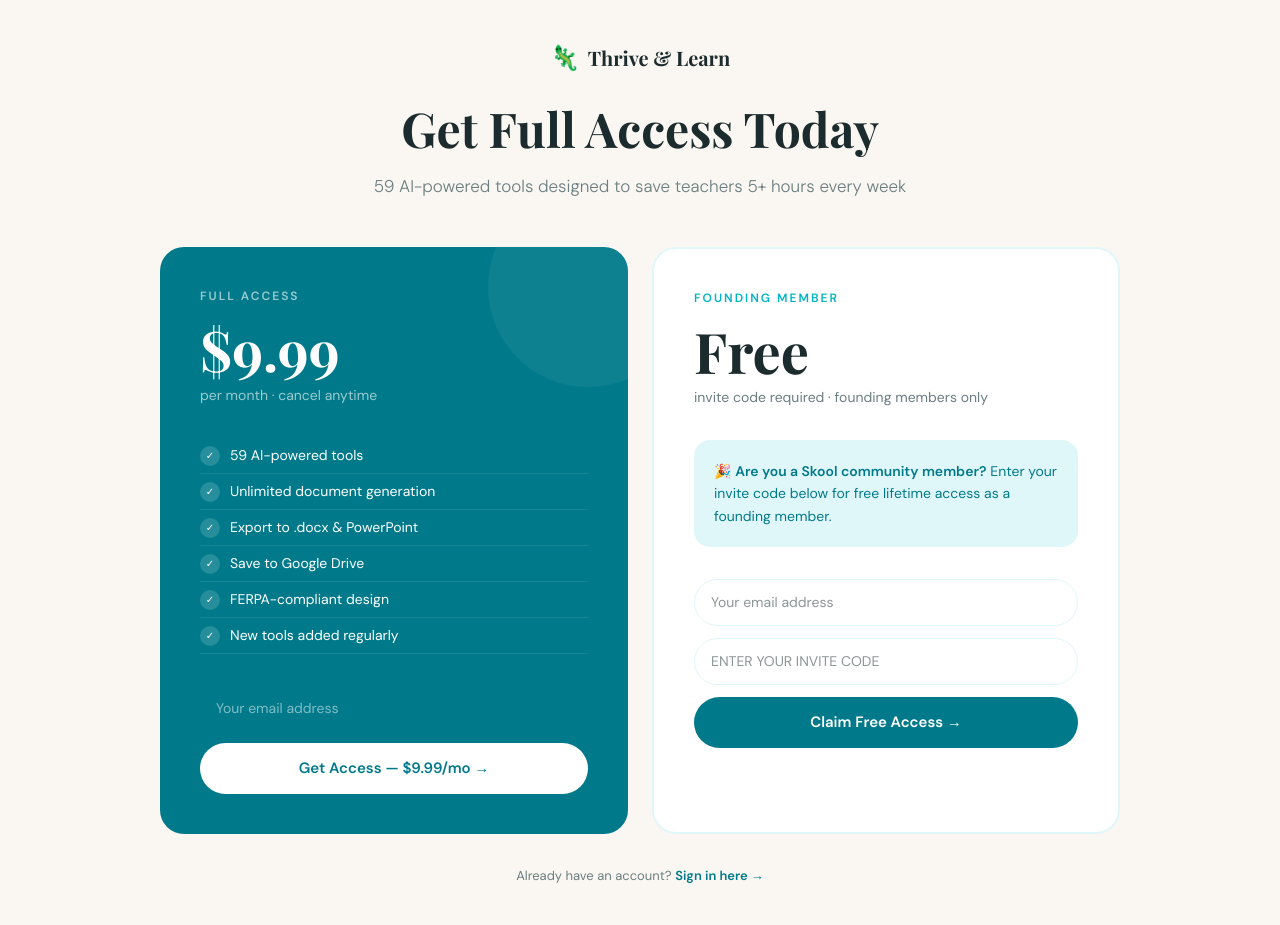
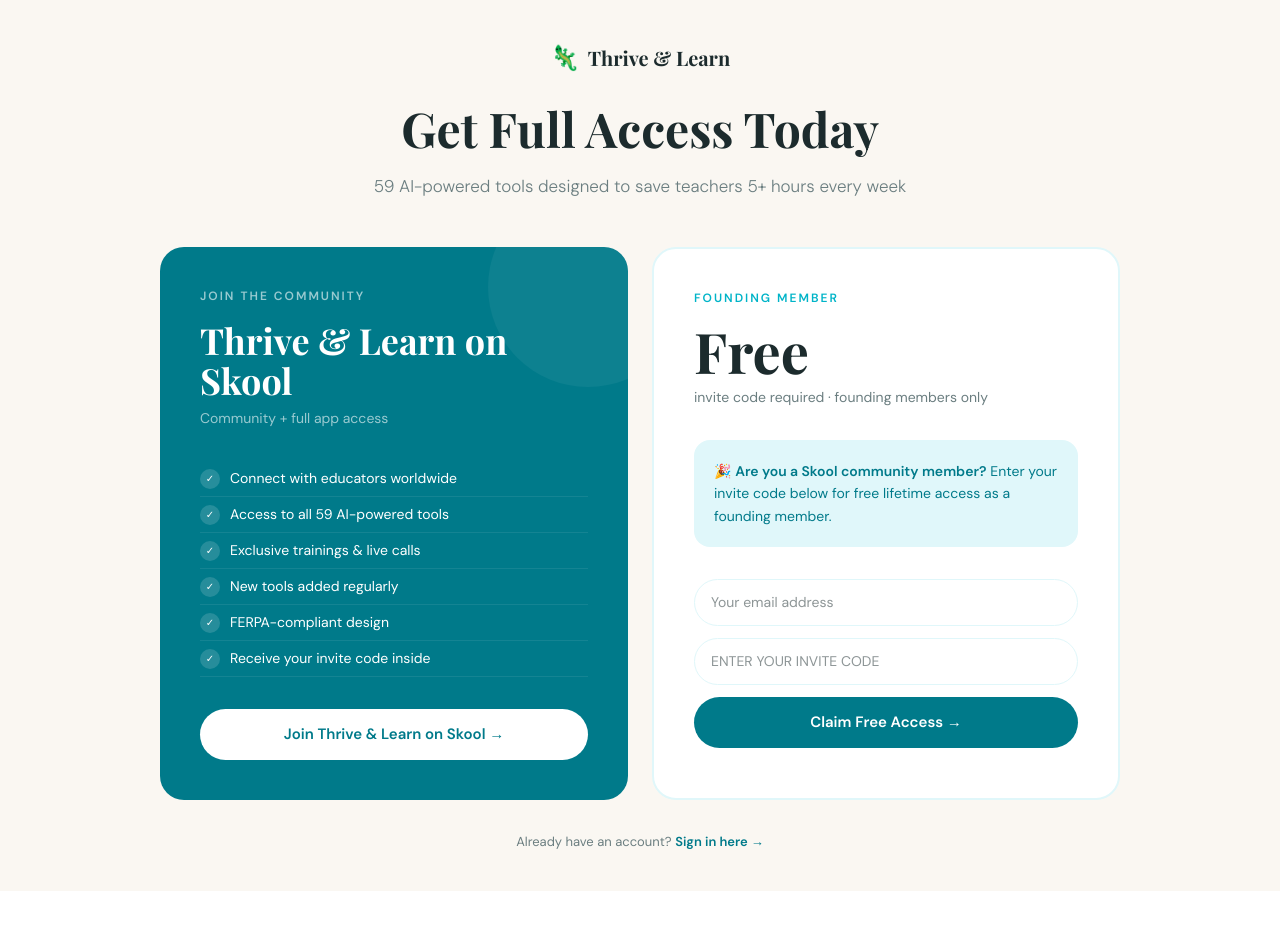
Before and after one commit to acost2678/teacher-ai-assistant, a Next.js app: page /pricing in a window 1280 px wide. After the commit the page ends 891 px from the top, so only its background shows below. Built offline with nearby package versions, Linux system fonts and the light colour scheme.

Commit message:
Hide Stripe paid option, route to Skool

```diff
--- a/app/pricing/page.js
+++ b/app/pricing/page.js
@@ -9,34 +9,13 @@
   const [inviteCode, setInviteCode] = useState('')
   const [loading, setLoading] = useState(false)
   const [error, setError] = useState('')
-  const [mode, setMode] = useState('paid') // 'paid' or 'invite'
+  const [mode, setMode] = useState('invite')
 
   const VALID_INVITE_CODES = ['FOUNDING2026', 'THRIVE2026', 'TEACHERFREE']
 
-  const handlePaidCheckout = async () => {
-    if (!email || !email.includes('@')) {
-      setError('Please enter a valid email address')
-      return
-    }
-    setLoading(true)
-    setError('')
-    try {
-      const res = await fetch('/api/stripe/checkout', {
-        method: 'POST',
-        headers: { 'Content-Type': 'application/json' },
-        body: JSON.stringify({ email }),
-      })
-      const data = await res.json()
-      if (data.url) {
-        window.location.href = data.url
-      } else {
-        setError('Something went wrong. Please try again.')
-      }
-    } catch (err) {
-      setError('Something went wrong. Please try again.')
-    }
-    setLoading(false)
-  }
+  // STRIPE_DISABLED 2026-06-06 — paid checkout handler removed.
+  // Skool is the only paid path. Backend /api/stripe/checkout route is still live.
+  // To restore: pull previous version from git history.
 
   const handleInviteCode = async () => {
     if (!email || !email.includes('@')) {
@@ -76,21 +55,21 @@
         {/* Two options */}
         <div style={{ display: 'grid', gridTemplateColumns: '1fr 1fr', gap: 24 }}>
 
-          {/* Paid option */}
+          {/* Skool community CTA */}
           <div style={{ background: '#007A8A', borderRadius: 24, padding: 40, color: 'white', position: 'relative', overflow: 'hidden' }}>
             <div style={{ position: 'absolute', top: -60, right: -60, width: 200, height: 200, background: 'rgba(255,255,255,0.05)', borderRadius: '50%' }} />
-            <div style={{ fontSize: 12, fontWeight: 700, letterSpacing: 2, textTransform: 'uppercase', color: 'rgba(255,255,255,0.6)', marginBottom: 16 }}>Full Access</div>
-            <div style={{ fontFamily: 'Playfair Display, serif', fontSize: 56, fontWeight: 700, lineHeight: 1, marginBottom: 8 }}>$9.99</div>
-            <div style={{ fontSize: 14, color: 'rgba(255,255,255,0.6)', marginBottom: 32 }}>per month · cancel anytime</div>
+            <div style={{ fontSize: 12, fontWeight: 700, letterSpacing: 2, textTransform: 'uppercase', color: 'rgba(255,255,255,0.6)', marginBottom: 16 }}>Join the Community</div>
+            <div style={{ fontFamily: 'Playfair Display, serif', fontSize: 36, fontWeight: 700, lineHeight: 1.1, marginBottom: 8 }}>Thrive & Learn on Skool</div>
+            <div style={{ fontSize: 14, color: 'rgba(255,255,255,0.6)', marginBottom: 32 }}>Community + full app access</div>
 
             <ul style={{ listStyle: 'none', padding: 0, marginBottom: 32 }}>
               {[
-                '59 AI-powered tools',
-                'Unlimited document generation',
-                'Export to .docx & PowerPoint',
-                'Save to Google Drive',
+                'Connect with educators worldwide',
+                'Access to all 59 AI-powered tools',
+                'Exclusive trainings & live calls',
+                'New tools added regularly',
                 'FERPA-compliant design',
-                'New tools added regularly',
+                'Receive your invite code inside',
               ].map((f, i) => (
                 <li key={i} style={{ display: 'flex', alignItems: 'center', gap: 10, fontSize: 14, padding: '7px 0', borderBottom: '1px solid rgba(255,255,255,0.08)' }}>
                   <span style={{ width: 20, height: 20, background: 'rgba(255,255,255,0.15)', borderRadius: '50%', display: 'flex', alignItems: 'center', justifyContent: 'center', fontSize: 10, flexShrink: 0 }}>✓</span>
@@ -99,19 +78,11 @@
               ))}
             </ul>
 
-            <input
-              type="email"
-              placeholder="Your email address"
-              value={email}
-              onChange={(e) => { setEmail(e.target.value); setMode('paid') }}
-              style={{ width: '100%', padding: '12px 16px', borderRadius: 100, border: 'none', fontSize: 14, marginBottom: 12, fontFamily: 'DM Sans, sans-serif', outline: 'none', boxSizing: 'border-box' }}
-            />
             <button
-              onClick={handlePaidCheckout}
-              disabled={loading && mode === 'paid'}
+              onClick={() => window.open('https://www.skool.com/thrive-learn-8266', '_blank')}
               style={{ width: '100%', background: 'white', color: '#007A8A', border: 'none', padding: '14px', borderRadius: 100, fontSize: 15, fontWeight: 700, cursor: 'pointer', fontFamily: 'DM Sans, sans-serif' }}
             >
-              {loading && mode === 'paid' ? 'Redirecting...' : 'Get Access — $9.99/mo →'}
+              Join Thrive & Learn on Skool →
             </button>
           </div>
 
@@ -136,7 +107,7 @@
             />
             <input
               type="text"
-               placeholder="Enter your invite code"
+              placeholder="Enter your invite code"
               value={inviteCode}
               onChange={(e) => { setInviteCode(e.target.value); setMode('invite') }}
               style={{ width: '100%', padding: '12px 16px', borderRadius: 100, border: '1px solid #E0F7FA', fontSize: 14, marginBottom: 12, fontFamily: 'DM Sans, sans-serif', outline: 'none', boxSizing: 'border-box', color: '#1C2B2D', textTransform: 'uppercase' }}
```
